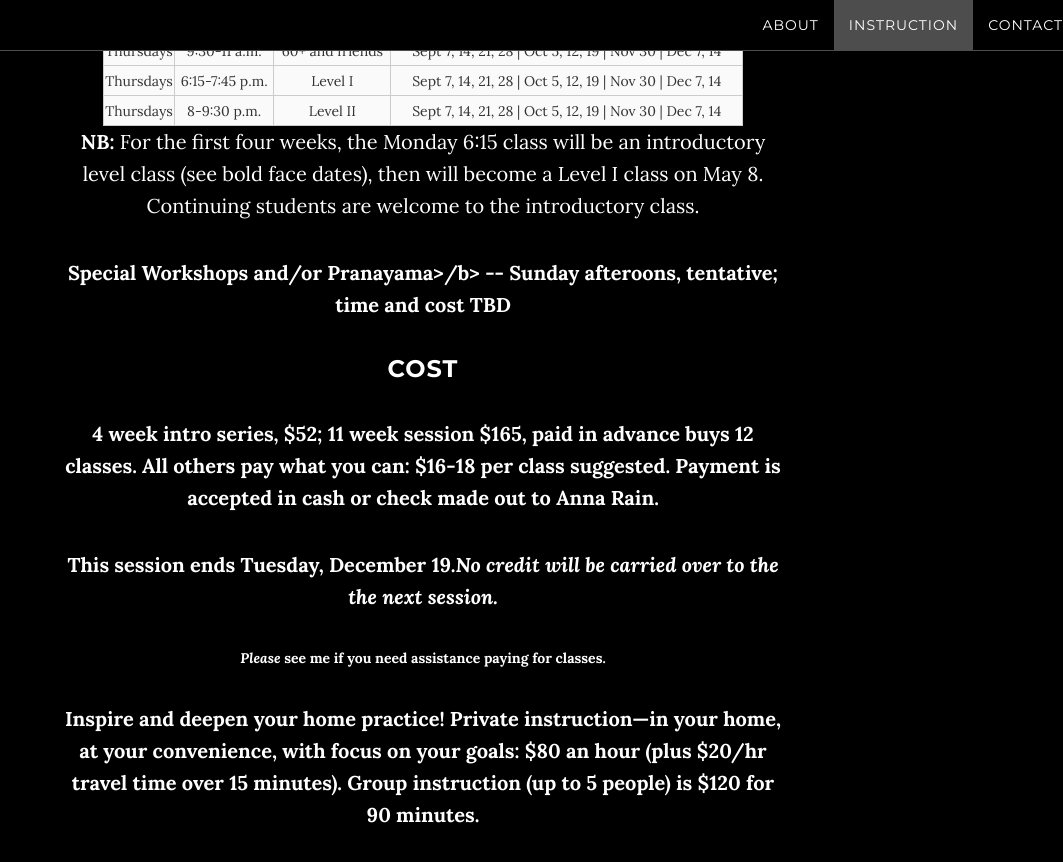
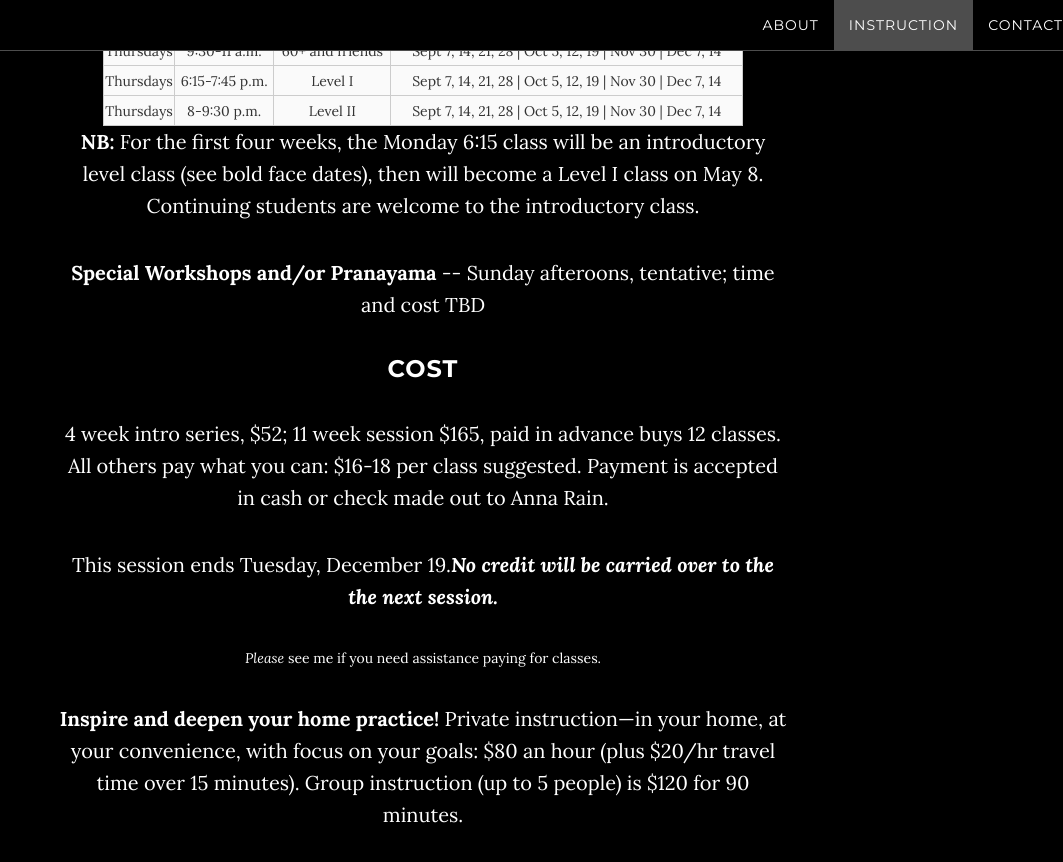
Before and after one commit to AnnaRainYoga/annarainyoga.github.io, a Jekyll site: the page built from index.html, in a window 1280 px wide and 900 px high, scrolled down 3566 px. Shown: the top 862 px of the window, without its empty margins (217-1280 px from the left). Built offline with Jekyll 4.4.1, drawn with Linux system fonts in a browser that asks for light colours.

Commit message:
fixed some typos

```diff
--- a/_includes/instruction.html
+++ b/_includes/instruction.html
@@ -29,7 +29,7 @@
 							<td>Mondays</td>
 							<td>6:15-7:45 p.m.</td>
 							<td>Intro then Level I</td>
-							<td>Sept<b>11, 18, 25</b> | Oct <b>2</b>, 9, 16, 23 | Nov 27 | Dec 4, 11, 18</td>
+							<td>Sept <b>11, 18, 25</b> | Oct <b>2</b>, 9, 16, 23 | Nov 27 | Dec 4, 11, 18</td>
 						</tr>
 						<tr>
 							<td>Tuesdays</td>
@@ -61,7 +61,7 @@
 
 <p><b>NB:</b> For the first four weeks, the Monday 6:15 class will be an introductory level class (see bold face dates), then will become a Level I class on May 8. Continuing students are welcome to the introductory class.</p>
 
-<p><b>Special Workshops and/or Pranayama>/b> -- Sunday afteroons, tentative; time and cost TBD</p>
+<p><b>Special Workshops and/or Pranayama</b> -- Sunday afteroons, tentative; time and cost TBD</p>
 
 
 
```
